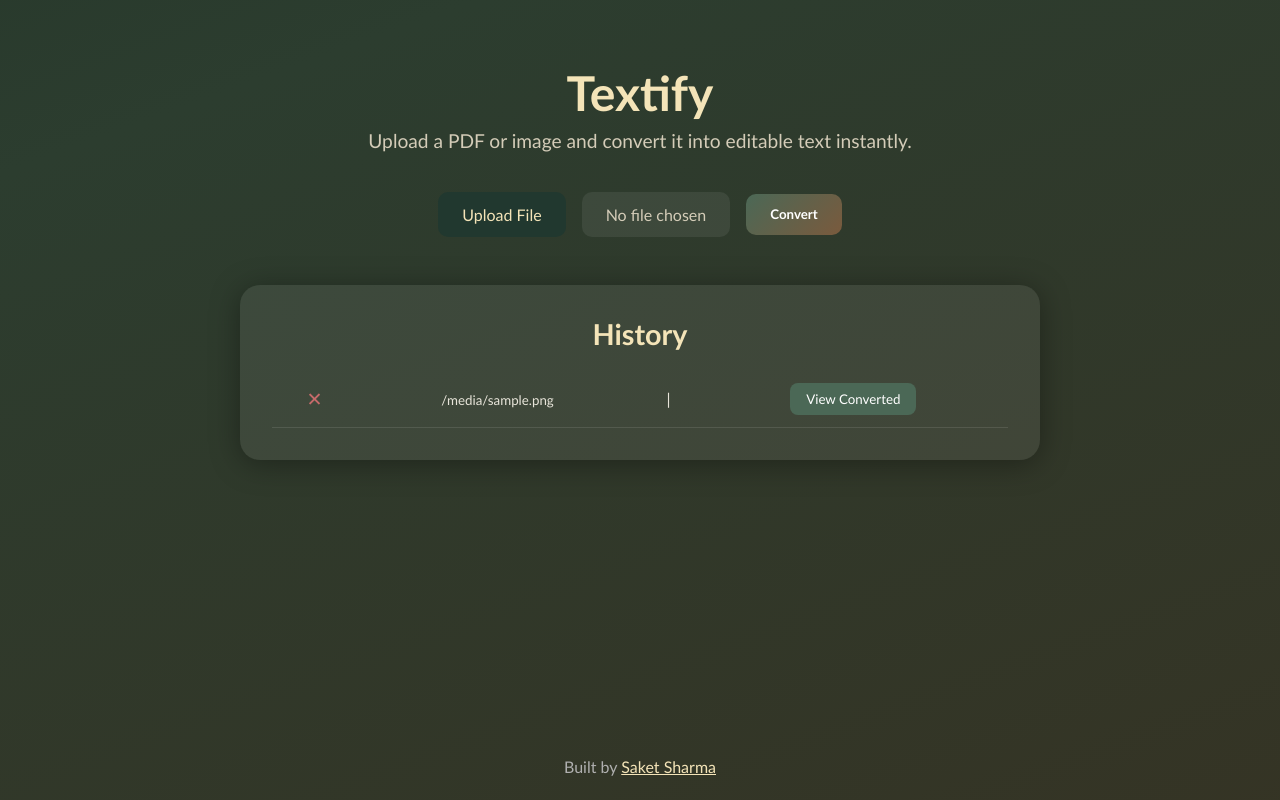
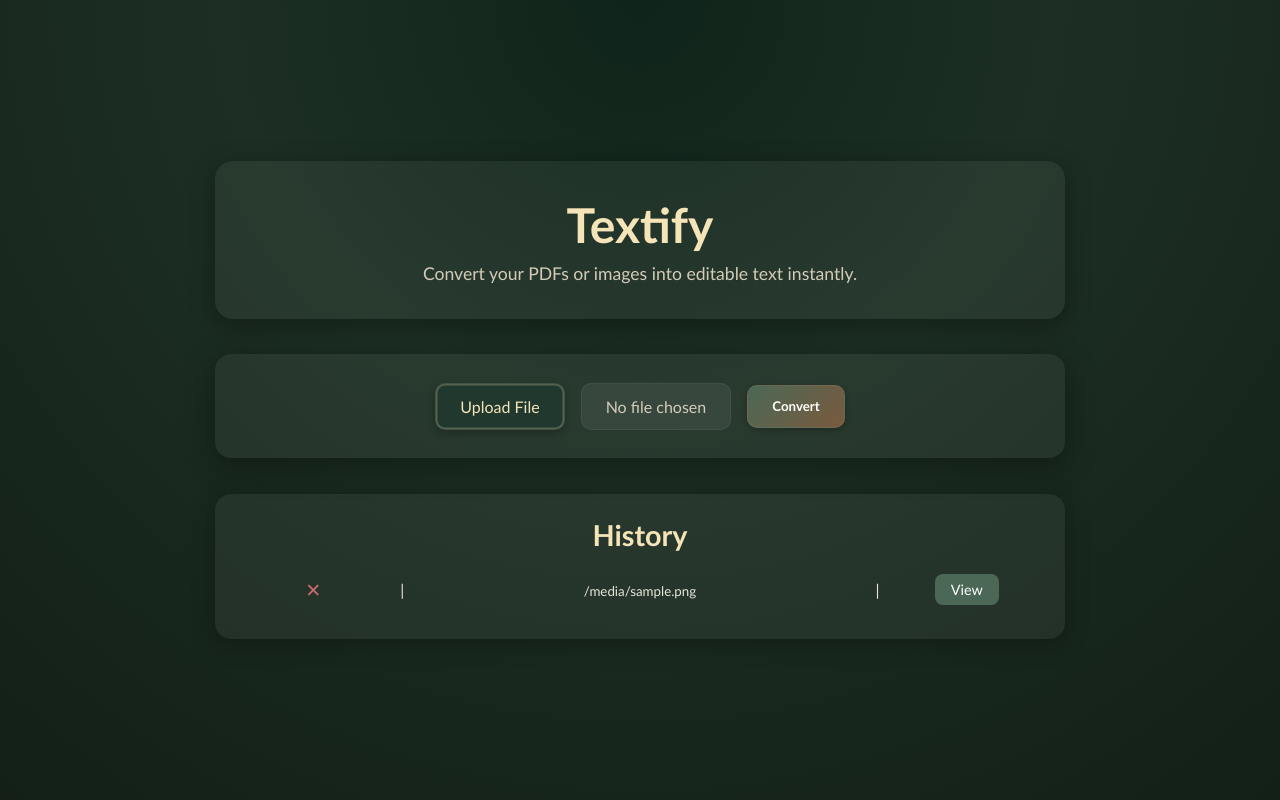
Before and after one commit to sakets-dev/converter_text, a Flask app: template templates/index.html in a window 1280 px wide. Run offline with Flask 3, Linux system fonts and the light colour scheme; the template is opened without the code that fills it: most values are stand-ins (such as "Sample title", 1, 10 or a date in 2020).

Commit message:
Final setups for now

```diff
--- a/static/style.css
+++ b/static/style.css
@@ -1,82 +1,226 @@
-* { margin: 0; padding: 0; box-sizing: border-box; font-family: "Optima", sans-serif; }
+* {
+    margin: 0;
+    padding: 0;
+    box-sizing: border-box;
+    font-family: "Optima", sans-serif;
+  }
 
   body {
     min-height: 100vh;
     display: flex;
+    justify-content: center;
+    align-items: center;
     flex-direction: column;
+    background: radial-gradient(circle at top, #0f241a, #1d2f24 40%, #131f17);
+    color: #e8e5da;
+    animation: fadeIn 1s ease;
+  }
+
+  @keyframes fadeIn {
+    from { opacity: 0; }
+    to { opacity: 1; }
+  }
+
+  .container {
+    text-align: center;
+    width: 90%;
+    max-width: 850px;
+    display: flex;
+    flex-direction: column;
+    gap: 2.2rem;
+  }
+
+  /* Hero section */
+  .hero-card {
+    background: rgba(255, 255, 255, 0.05);
+    border-radius: 18px;
+    padding: 2.2rem 1.5rem;
+    box-shadow: 0 6px 25px rgba(0,0,0,0.35);
+  }
+  .hero-card h1 {
+    font-size: 3rem;
+    color: #f4e4b8;
+    margin-bottom: 0.6rem;
+  }
+  .subtitle {
+    font-size: 1.1rem;
+    color: #d4ccb8;
+  }
+
+  /* Upload section */
+  .upload-card {
+    background: rgba(255, 255, 255, 0.05);
+    border-radius: 16px;
+    padding: 1.8rem 1.5rem;
+    box-shadow: 0 8px 30px rgba(0,0,0,0.35);
+  }
+
+  .upload-grid {
+    display: flex;
+    gap: 1rem;
     align-items: center;
-  background: linear-gradient(160deg, #0d2018, #2c3d2f, #3b2d1d);
-  background-size: 300% 300%;
-  animation: gradientMove 15s ease infinite;
+    flex-wrap: wrap;
+    justify-content: center;
+  }
+
+  /* Buttons & input styling */
+  .file-label, .convert-btn, .filename-box {
+    border-radius: 10px;
+    padding: 0.8rem 1.5rem;
+    border: none;
+    transition: all 0.3s ease;
+    cursor: pointer;
+  }
+
+  /* Upload File button with outline + background */
+  .file-label {
+    background: #21382f;
+    color: #f4e4b8;
+    font-weight: 500;
+    box-shadow:
+      0 0 0 1.5px rgba(244, 228, 184, 0.25) inset,
+      0 3px 8px rgba(0, 0, 0, 0.25);
+    border: 1px solid rgba(244, 228, 184, 0.15);
+  }
+  .file-label:hover {
+    background: #2d4c41;
+    box-shadow:
+      0 0 0 1.5px rgba(244, 228, 184, 0.4) inset,
+      0 4px 10px rgba(0, 0, 0, 0.35);
+  }
+
+  /* “No file chosen” display box */
+  .filename-box {
+    background: rgba(255, 255, 255, 0.07);
+    color: #d4ccb8;
+    min-width: 140px;
+    border-radius: 10px;
+    border: 1px solid rgba(255, 255, 255, 0.05);
+  }
+
+  /* Convert button */
+  .convert-btn {
+    background: linear-gradient(135deg, #4b6856, #7a5a3d);
+    color: white;
+    font-weight: 600;
+    border: 1px solid rgba(255, 255, 255, 0.05);
+    box-shadow: 0 2px 6px rgba(0, 0, 0, 0.25);
+  }
+  .convert-btn:hover {
+    transform: scale(1.05);
+  }
+
+  /* History section */
+  .history-box {
+    background: rgba(255, 255, 255, 0.05);
+    padding: 1.5rem 1.5rem;
+    border-radius: 16px;
+    width: 100%;
+    box-shadow: 0 4px 25px rgba(0,0,0,0.3);
+  }
+  .history-box h2 {
+    font-size: 1.8rem;
+    margin-bottom: 0.8rem;
+    color: #f4e4b8;
+  }
+
+  .history-header {
+    display: grid;
+    grid-template-columns: 1fr 0.2fr 3fr 0.2fr 1fr;
+    color: #d4ccb8;
+    margin-bottom: 0.5rem;
+    font-size: 0.95rem;
+  }
+  .history-table {
+    width: 100%;
+    border-collapse: collapse;
+    font-size: 1rem;
+  }
+  .history-table tr {
+    display: grid;
+    grid-template-columns: 1fr 0.2fr 3fr 0.2fr 1fr;
+    align-items: center;
+    padding: 0.6rem 0;
+  }
+  .history-table td {
+    text-align: center;
     color: #e8e5da;
   }
-
-@keyframes gradientMove {
-  0% { background-position: 0% 50%; }
-  50% { background-position: 100% 50%; }
-  100% { background-position: 0% 50%; }
+  .divider { color: #888; }
+  .file-link {
+    background: none;
+    border: none;
+    color: #e8e5da;
+    cursor: pointer;
+    text-align: center;
+  }
+  .file-link:hover { color: #f4e4b8; }
+  .view-history {
+    background: #4b6856;
+    color: #fff;
+    border: none;
+    padding: 0.45rem 1rem;
+    border-radius: 8px;
+    cursor: pointer;
+    font-size: 0.9rem;
+  }
+  .view-history:hover { background: #395145; }
+  .delete-btn {
+    background: none;
+    border: none;
+    color: #c76b6b;
+    font-size: 1.2rem;
+    cursor: pointer;
+  }
+  .delete-btn:hover {
+    color: #ff8c8c;
+    transform: scale(1.2);
   }
 
-.container { text-align: center; margin-top: 8vh; width: 90%; max-width: 800px; }
-h1 { font-size: 3rem; color: #f4e4b8; margin-bottom: 0.5rem; }
-.subtitle { font-size: 1.2rem; color: #d4ccb8; margin-bottom: 2.5rem; }
-
-/* Upload section */
-.upload-grid { display: flex; gap: 1rem; align-items: center; flex-wrap: wrap; justify-content: center; }
-.file-label, .convert-btn, .filename-box {
-  border-radius: 10px; padding: 0.8rem 1.5rem; border: none; transition: all 0.3s ease; cursor: pointer;
-}
-.file-label { background: #21382f; color: #f4e4b8; }
-.file-label:hover { background: #2d4c41; }
-.filename-box { background: rgba(255, 255, 255, 0.07); color: #d4ccb8; min-width: 140px; border-radius: 10px; }
-.convert-btn {
-  background: linear-gradient(135deg, #4b6856, #7a5a3d); color: white; font-weight: 600;
-}
-.convert-btn:hover { transform: scale(1.05); }
-
-/* History */
-.history-box {
-  background: rgba(255, 255, 255, 0.07);
-  padding: 2rem; margin-top: 3rem; border-radius: 20px;
-  width: 100%; max-height: 60vh; overflow-y: auto;
-  box-shadow: 0 4px 30px rgba(0,0,0,0.35);
-}
-.history-box h2 { font-size: 1.8rem; margin-bottom: 1.2rem; color: #f4e4b8; }
-.history-table { width: 100%; border-collapse: collapse; font-size: 1rem; }
-.history-table td { padding: 0.8rem; border-bottom: 1px solid rgba(255,255,255,0.1); }
-.file-link { background: none; border: none; color: #e8e5da; cursor: pointer; text-align: left; }
-.file-link:hover { color: #f4e4b8; }
-.view-history { background: #4b6856; color: #fff; border: none; padding: 0.5rem 1rem; border-radius: 8px; cursor: pointer; }
-.delete-btn { background: none; border: none; color: #c76b6b; font-size: 1.2rem; cursor: pointer; }
-.delete-btn:hover { color: #ff8c8c; transform: scale(1.2); }
-
-/* Modals */
+  /* Modal */
   .modal {
-  position: fixed; inset: 0;
-  display: none; justify-content: center; align-items: center;
-  backdrop-filter: blur(10px); background: rgba(0,0,0,0.6); z-index: 100;
+    position: fixed;
+    inset: 0;
+    display: none;
+    justify-content: center;
+    align-items: center;
+    backdrop-filter: blur(10px);
+    background: rgba(0,0,0,0.6);
+    z-index: 100;
   }
   .modal.show { display: flex; }
 
-/* TEXT modal */
   .text-modal-box {
-  width: 50vw; height: 50vh;
-  background: #f4f2ea; color: #222;
+    width: 50vw;
+    height: 50vh;
+    background: #f4f2ea;
+    color: #222;
     border-radius: 20px;
     padding: 1.5rem 2rem;
-  box-shadow: 0 8px 40px rgba(0, 0, 0, 0.3);
-  display: flex; flex-direction: column; justify-content: space-between;
+    box-shadow: 0 8px 40px rgba(0,0,0,0.3);
+    display: flex;
+    flex-direction: column;
+    justify-content: space-between;
   }
-.modal-header { display: flex; justify-content: space-between; align-items: center; }
+  .modal-header {
+    display: flex;
+    justify-content: space-between;
+    align-items: center;
+  }
   .copy-section { position: relative; }
   .copy-btn {
-  background: none; border: none; cursor: pointer; color: #4b6856; font-size: 1rem;
+    background: none;
+    border: none;
+    cursor: pointer;
+    color: #4b6856;
+    font-size: 1rem;
     transition: transform 0.2s ease;
   }
   .copy-btn:hover { transform: scale(1.1); }
   .copied-msg {
     position: absolute;
-  right: -10px; top: -25px;
+    right: 0;
+    top: -25px;
     background: #4b6856;
     color: #fff;
     padding: 0.3rem 0.7rem;
@@ -88,24 +232,45 @@ h1 { font-size: 3rem; color: #f4e4b8; margin-bottom: 0.5rem; }
   .copied-msg.show { opacity: 1; }
 
   .text-modal-box textarea {
-  width: 100%; flex-grow: 1; margin: 1rem 0;
-  resize: none; border: none; outline: none;
-  background: #fffdf7; color: #222; font-size: 1rem;
-  border-radius: 10px; padding: 1rem;
+    width: 100%;
+    flex-grow: 1;
+    margin: 1rem 0;
+    resize: none;
+    border: none;
+    outline: none;
+    background: #fffdf7;
+    color: #222;
+    font-size: 1rem;
+    border-radius: 10px;
+    padding: 1rem;
   }
-
   .modal-footer {
-  display: flex; justify-content: space-between; font-size: 0.9rem; color: #555;
+    display: flex;
+    justify-content: space-between;
+    font-size: 0.9rem;
+    color: #555;
   }
 
   .close-btn {
     align-self: center;
     margin-top: 1rem;
     padding: 0.6rem 1.5rem;
-  background: #4b6856; color: #fff;
-  border: none; border-radius: 8px; cursor: pointer;
+    background: #4b6856;
+    color: #fff;
+    border: none;
+    border-radius: 8px;
+    cursor: pointer;
   }
   .close-btn:hover { background: #395145; }
 
-footer { margin-top: auto; text-align: center; color: #b0b0b0; padding: 1.5rem; }
-footer a { color: #f4e4b8; text-decoration: underline; }
+  footer {
+    margin-top: 2rem;
+    text-align: center;
+    color: #b0b0b0;
+    padding: 1rem 0;
+    font-size: 0.9rem;
+  }
+  footer a {
+    color: #f4e4b8;
+    text-decoration: underline;
+  }
--- a/templates/index.html
+++ b/templates/index.html
@@ -7,19 +7,21 @@
 </head>
 <body>
   <main class="container">
+    <section class="hero-card">
       <h1>Textify</h1>
-    <p class="subtitle">Upload a PDF or image and convert it into editable text instantly.</p>
+      <p class="subtitle">Convert your PDFs or images into editable text instantly.</p>
+    </section>
 
+    <section class="upload-card">
       <form method="POST" enctype="multipart/form-data" class="upload-section">
         <div class="upload-grid">
-        <div class="upload-box">
+          <label for="file" class="file-label">Upload File</label>
           <input type="file" name="file" id="file" required hidden>
-          <label for="file" class="file-label">Upload File</label>
-        </div>
           <p id="filename" class="filename-box">No file chosen</p>
           <button type="submit" class="convert-btn">Convert</button>
         </div>
       </form>
+    </section>
 
     {% if history %}
     <section class="history-box">
@@ -28,9 +30,10 @@
         {% for item in history %}
         <tr data-index="{{ loop.index0 }}">
           <td><button class="delete-btn" onclick="deleteHistory({{ loop.index0 }})">✕</button></td>
+          <td class="divider">|</td>
           <td><button class="file-link" onclick="openPreview('{{ item.filename }}')">{{ item.filename }}</button></td>
           <td class="divider">|</td>
-          <td><button class="view-history" onclick="openTextModal({{ loop.index0 }})">View Converted</button></td>
+          <td><button class="view-history" onclick="openTextModal({{ loop.index0 }})">View</button></td>
         </tr>
         {% endfor %}
       </table>
@@ -54,7 +57,7 @@
         <h3>{{ item.filename }}</h3>
         <div class="copy-section">
           <button class="copy-btn" onclick="copyText({{ loop.index0 }})">📋 Copy</button>
-          <span id="copied-msg-{{ loop.index0 }}" class="copied-msg">Copied to clipboard!</span>
+          <span id="copied-msg-{{ loop.index0 }}" class="copied-msg">Copied!</span>
         </div>
       </div>
       <textarea id="text-{{ loop.index0 }}" oninput="updateCounts({{ loop.index0 }})">{{ item.text }}</textarea>
@@ -66,8 +69,6 @@
     </div>
   </div>
   {% endfor %}
-
-  <footer>Built by <a href="https://github.com/sakets-dev" target="_blank">Saket Sharma</a></footer>
 
   <script>
     const fileInput = document.getElementById("file");
@@ -113,13 +114,12 @@
       document.querySelector(".container").classList.remove("blurred");
     }
 
-    function copyText(i) {
+    async function copyText(i) {
       const ta = document.getElementById(`text-${i}`);
-      ta.select();
-      document.execCommand("copy");
+      await navigator.clipboard.writeText(ta.value);
       const msg = document.getElementById(`copied-msg-${i}`);
       msg.classList.add("show");
-      setTimeout(() => msg.classList.remove("show"), 1200);
+      setTimeout(() => msg.classList.remove("show"), 1000);
     }
 
     function updateCounts(i) {
```
Also changed, not shown: 1 other file. Lines whose indentation alone changed are shown as unchanged.
